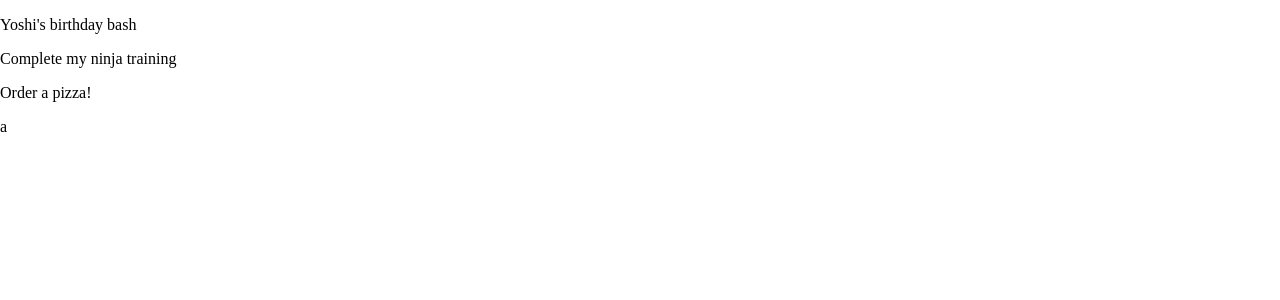
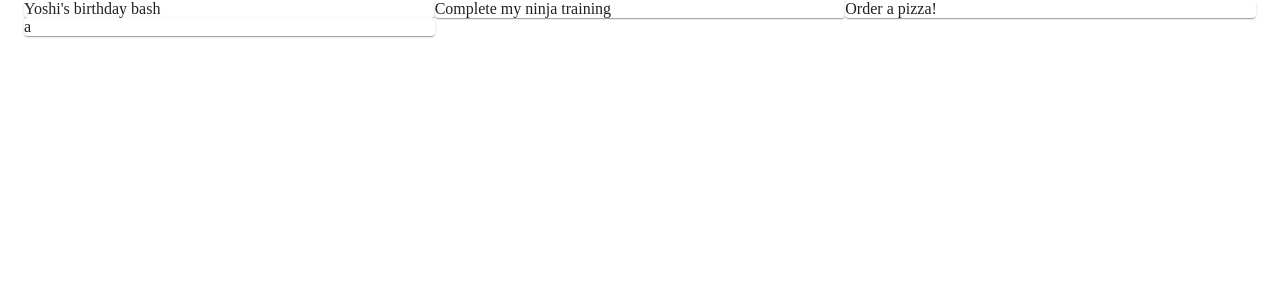
Before and after one commit to krupeshsai/material-tut, a React (Create React App) app: page / in a window 1280 px wide. Shown: the top 300 px of the page. Built offline with nearby package versions, Linux system fonts and the light colour scheme; data requests are answered from the project's data file.

Commit message:
grid-system

```diff
--- a/src/pages/Notes.js
+++ b/src/pages/Notes.js
@@ -1,4 +1,6 @@
 import React, { useEffect, useState } from 'react'
+import { Container, Grid } from '@material-ui/core'
+import { Paper } from '@material-ui/core'
 
 export default function Notes() {
 
@@ -12,10 +14,14 @@
 
 
   return (
-    <div>
+    <Container>
+    <Grid container>
      {notes.map(note =>
-       <p key= {note.id}>{note.title}</p>
+       <Grid item xs={12} md={6} lg ={4} key= {note.id}>
+         <Paper>{note.title}</Paper>
+       </Grid>
      )}
-    </div>
+     </Grid>
+    </Container>
   )
 }
```
